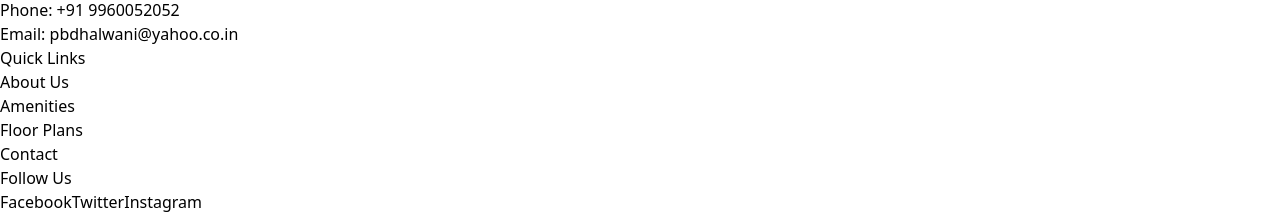
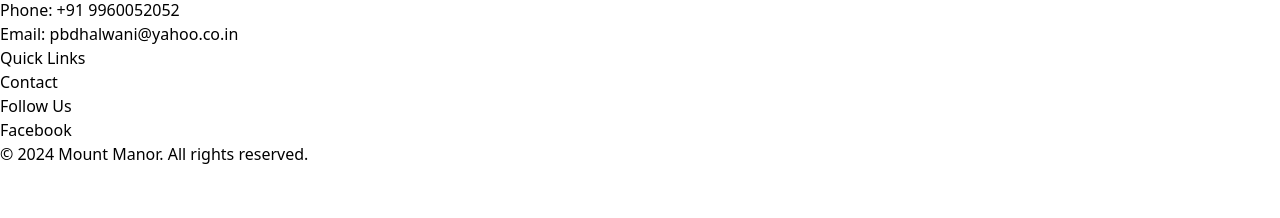
Before and after one commit to andylnkd/mountmanor, a Next.js app: page / in a window 1280 px wide. Shown: the part 2599-2817 px from the top of the page. After the commit the page ends 2765 px from the top, so only its background shows below. Built offline with nearby package versions, Linux system fonts and the light colour scheme.

Commit message:
updated UX

```diff
--- a/app/page.tsx
+++ b/app/page.tsx
@@ -111,9 +111,6 @@ export default function Home() {
           <div className="w-full sm:w-1/2 md:w-1/3 mb-4 sm:mb-0">
             <h3 className="text-lg font-semibold mb-2">Quick Links</h3>
             <ul>
-              <li><a href="#" className="hover:text-blue-300">About Us</a></li>
-              <li><a href="#" className="hover:text-blue-300">Amenities</a></li>
-              <li><a href="#" className="hover:text-blue-300">Floor Plans</a></li>
               <li><a href="#" className="hover:text-blue-300">Contact</a></li>
             </ul>
           </div>
@@ -121,8 +118,6 @@ export default function Home() {
             <h3 className="text-lg font-semibold mb-2">Follow Us</h3>
             <div className="flex space-x-4">
               <a href="https://www.facebook.com/profile.php?id=61561117869761" className="hover:text-blue-300">Facebook</a>
-              <a href="#" className="hover:text-blue-300">Twitter</a>
-              <a href="#" className="hover:text-blue-300">Instagram</a>
             </div>
           </div>
         </div>
```
